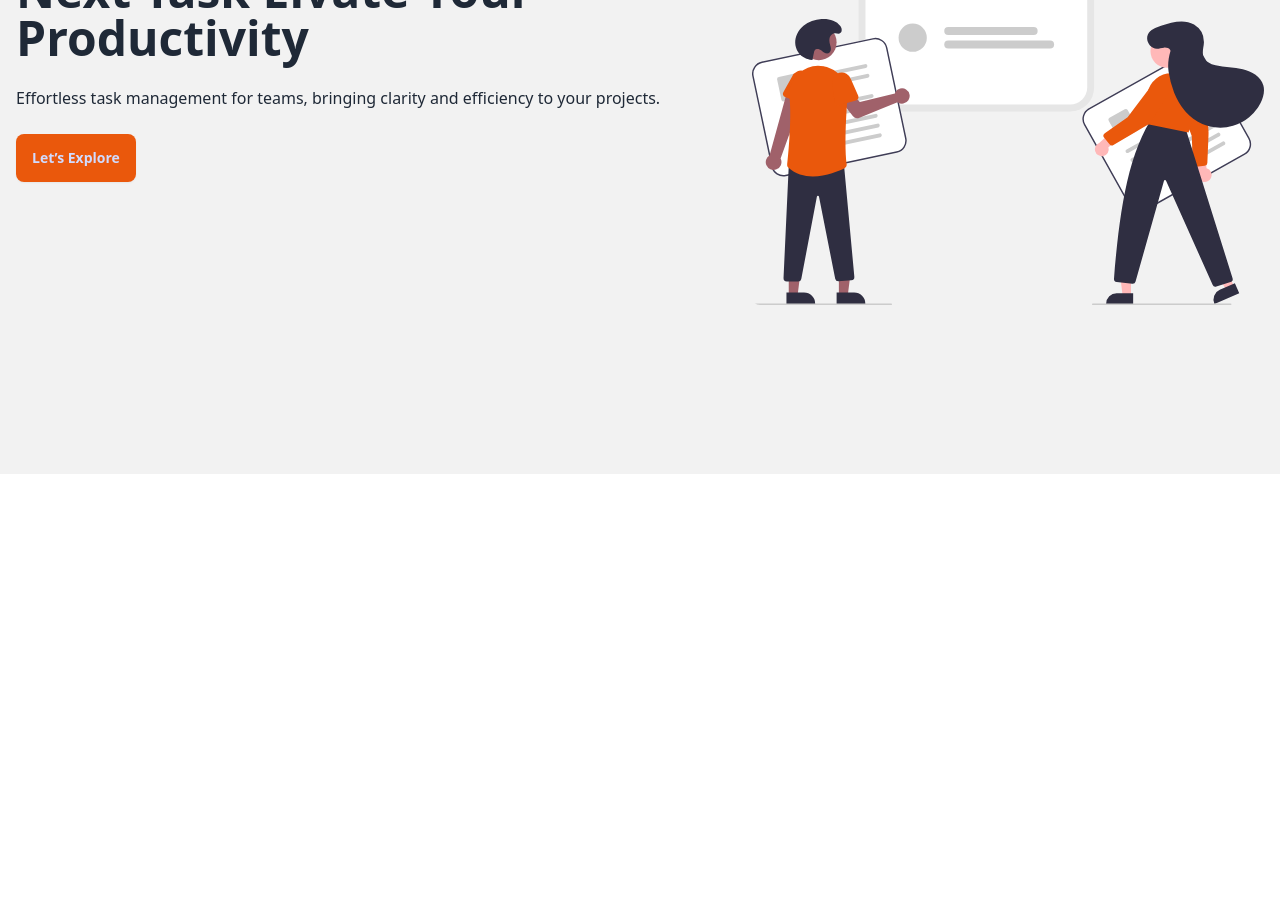
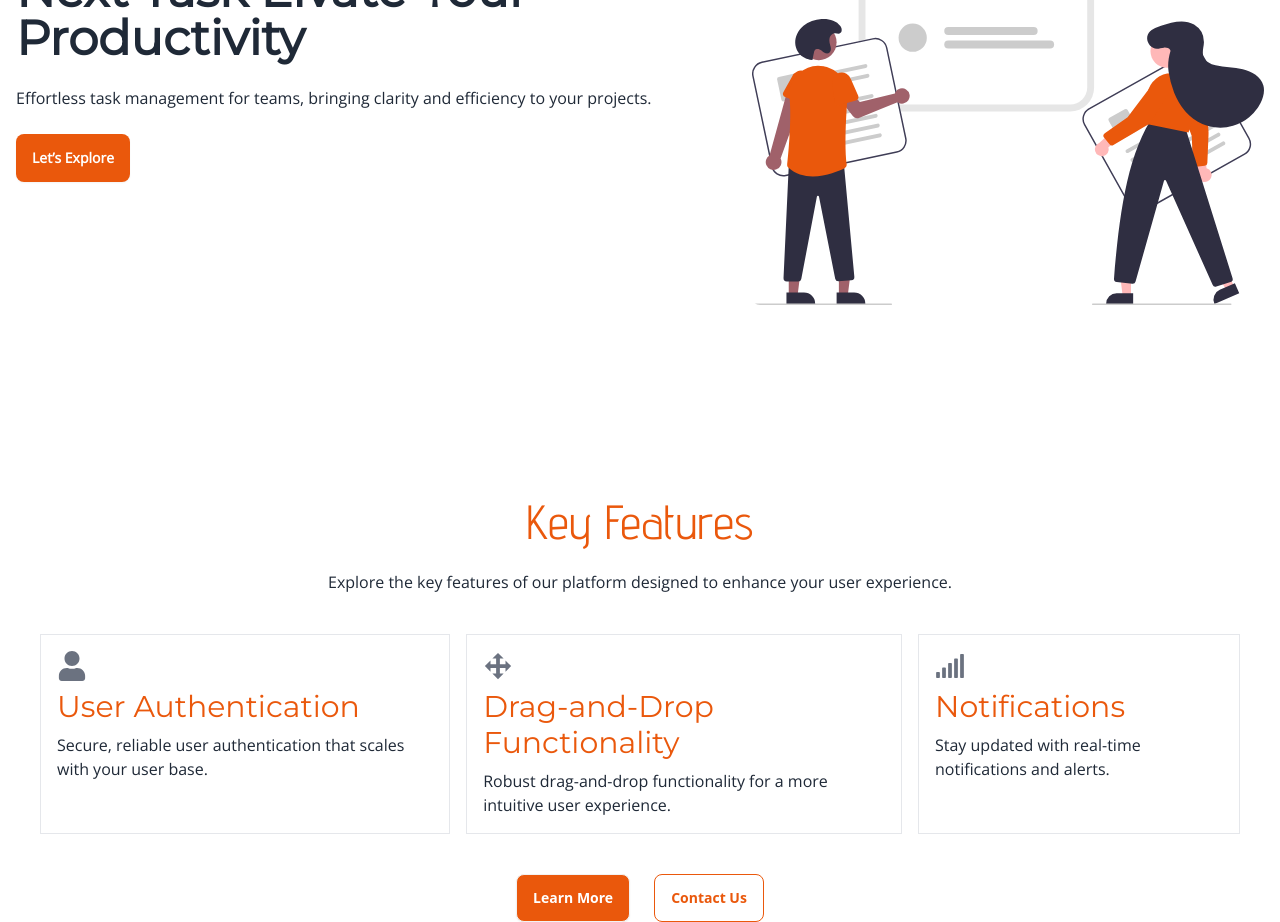
Before and after one commit to devjunayed/next-task-client, a React (Vite) app in the folder client/: page / in a window 1280 px wide. Shown: the part 400-1322 px from the top of the page. Before the commit the page ends 874 px from the top, so only its background shows below. Built offline with nearby package versions, Linux system fonts and the light colour scheme.

Commit message:
features done

```diff
--- a/client/package.json
+++ b/client/package.json
@@ -13,8 +13,10 @@
     "firebase": "^10.7.1",
     "localforage": "^1.10.0",
     "match-sorter": "^6.3.1",
+    "prop-types": "^15.8.1",
     "react": "^18.2.0",
     "react-dom": "^18.2.0",
+    "react-icons": "^4.12.0",
     "react-router-dom": "^6.21.0",
     "react-tabs": "^6.0.2",
     "react-toastify": "^9.1.3",
--- a/client/src/components/Banner/Banner.jsx
+++ b/client/src/components/Banner/Banner.jsx
@@ -3,13 +3,13 @@ import bannerImg from '../../assets/banner.svg';
 
 const Banner = () => {
     return (
-        <div className="hero md:min-h-screen bg-base-200">
+        <div className="hero min-h-[85vh] md:min-h-screen bg-base-100">
             <div className="hero-content flex-col lg:flex-row-reverse">
                 <img src={bannerImg} className="w-2/3 md:max-w-lg rounded-lg" />
                 <div>
-                    <h1 className="w-full text-2xl lg:text-5xl font-bold">Next Task Elvate Your Productivity</h1>
-                    <p className="py-6">Effortless task management for teams, bringing clarity and efficiency to your projects.</p>
-                    <Link to="/login" className="btn btn-primary bg-orange-600 border-none">Let&rsquo;s Explore</Link>
+                    <h1 className="w-full text-2xl lg:text-5xl font-bold font-montserrat">Next Task Elvate Your Productivity</h1>
+                    <p className="py-3 md:py-6 font-opensans">Effortless task management for teams, bringing clarity and efficiency to your projects.</p>
+                    <Link to="/login" className="btn text-white btn-primary bg-orange-600 border-none font-opensans">Let&rsquo;s Explore</Link>
                 </div>
             </div>
         </div>
--- /dev/null
+++ b/client/src/components/Features/Feature/Feature.jsx
@@ -0,0 +1,19 @@
+import PropTypes from 'prop-types';
+
+const Feature = ({icon, title, description}) => {
+    return (
+        <div className='border p-4 space-y-2'>
+            <p className='text-3xl text-gray-500'>{icon}</p>
+            <h1 className='font-montserrat text-orange-600 text-lg md:text-3xl'>{title}</h1>
+            <p className='font-opensans'>{description}</p>
+        </div>
+    );
+};
+
+Feature.propTypes = {
+    icon: PropTypes.node,
+    title: PropTypes.string,
+    description: PropTypes.string,
+}
+
+export default Feature;
--- /dev/null
+++ b/client/src/components/Features/Features.jsx
@@ -0,0 +1,35 @@
+import { FaSignal, FaUser } from "react-icons/fa";
+import Feature from "./Feature/Feature";
+import { IoMdMove } from "react-icons/io";
+
+const Features = () => {
+    return (
+        <div>
+            <h1 className="text-2xl font-advent my-4 md:my-6 md:text-5xl text-center text-orange-600">Key Features</h1>
+            <p className="text-center font-lighter font-opensans">Explore the key features of our platform designed to enhance your user experience.</p>
+            <div className="flex gap-4 flex-col md:flex-row mx-4 md:mx-10 my-4 md:my-10">
+                <Feature
+                    title="User Authentication"
+                    icon={<FaUser />}
+                    description="Secure, reliable user authentication that scales with your user base."
+                />
+                <Feature
+                    title="Drag-and-Drop Functionality"
+                    icon={<IoMdMove />}
+                    description="Robust drag-and-drop functionality for a more intuitive user experience."
+                />
+                <Feature
+                    title="Notifications"
+                    icon={<FaSignal />}
+                    description="Stay updated with real-time notifications and alerts."
+                />
+            </div>
+            <div className="text-center md:space-x-6 space-x-2">
+                <button className="btn bg-orange-600 text-white">Learn More</button>
+                <button className="btn btn-outline text-orange-600 border-orange-600">Contact Us</button>
+            </div>
+        </div>
+    );
+};
+
+export default Features;
--- a/client/src/index.css
+++ b/client/src/index.css
@@ -1,4 +1,6 @@
 @import url('https://fonts.googleapis.com/css2?family=Advent+Pro&display=swap');
+@import url('https://fonts.googleapis.com/css2?family=Montserrat&display=swap');
+@import url('https://fonts.googleapis.com/css2?family=Open+Sans&display=swap');
 @tailwind base;
 @tailwind components;
 @tailwind utilities;
--- a/client/src/pages/Home/Home.jsx
+++ b/client/src/pages/Home/Home.jsx
@@ -1,9 +1,11 @@
 import Banner from "../../components/Banner/Banner";
+import Features from "../../components/Features/Features";
 
 const Home = () => {
     return (
         <div>
             <Banner />
+            <Features />
         </div>
     );
 };
--- a/client/tailwind.config.js
+++ b/client/tailwind.config.js
@@ -9,6 +9,8 @@ export default {
     extend: {},
     fontFamily: {
       advent: ['Advent Pro', 'sans-serif'],
+      montserrat: ['Montserrat', 'sans-serif'],
+      opensans: ['Open Sans', 'sans-serif'],
     },
   },
   plugins: [require("daisyui")],
```
Also changed, not shown: 1 other file (tests, documents, lock files or other folders).
